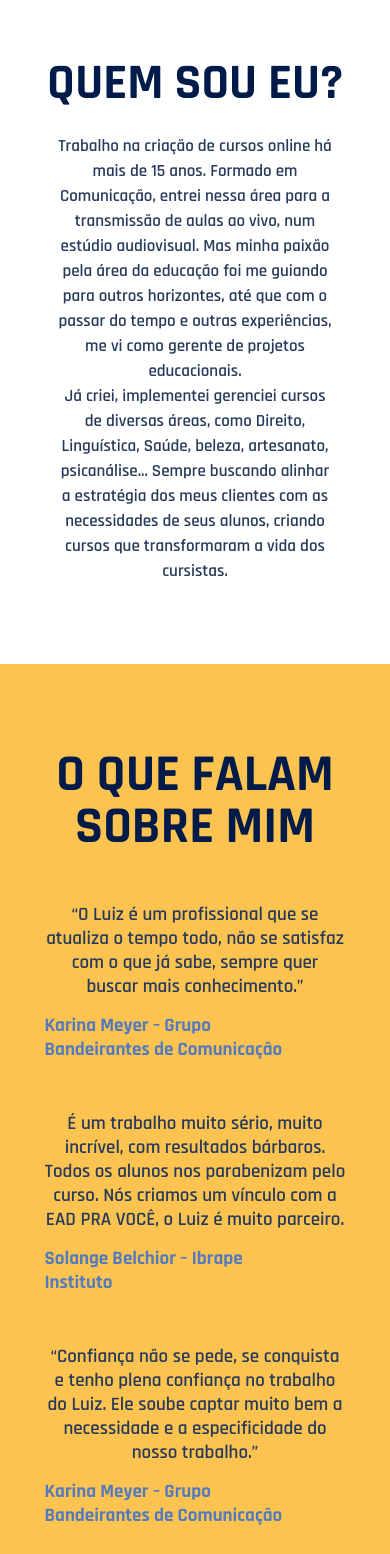
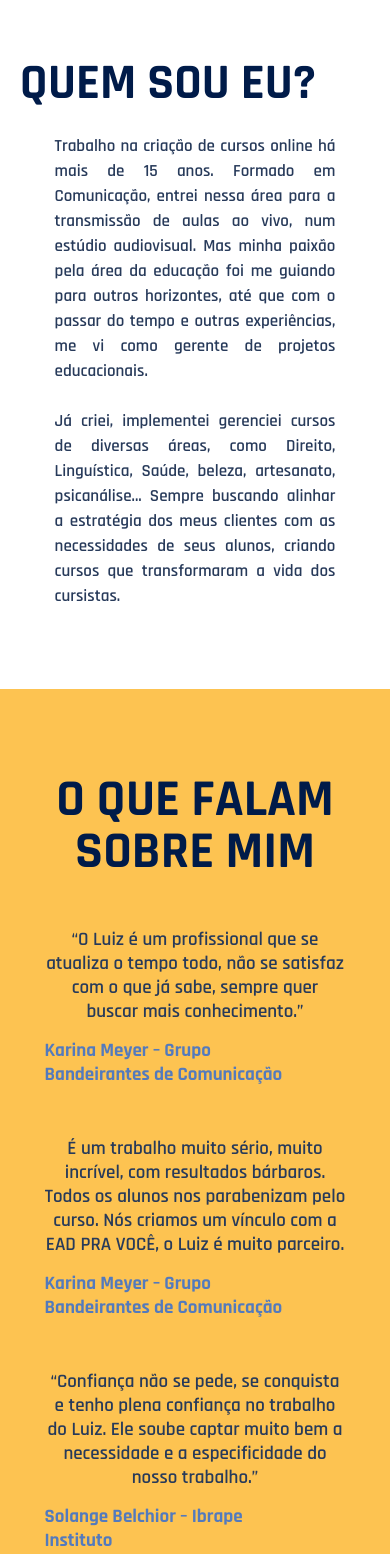
Before and after one commit to KauanBonatto/ead-luiz, a React (Create React App) app in the folder ead-luiz/: page / in a window 390 px wide. Shown: the part 3374-4928 px from the top of the page. Built offline with nearby package versions, Linux system fonts and the light colour scheme.

Commit message:
refactor: changing text align mobile to justify

```diff
--- a/ead-luiz/src/pages/App.js
+++ b/ead-luiz/src/pages/App.js
@@ -177,7 +177,7 @@ function App() {
               ao vivo, num estúdio audiovisual. Mas minha paixão pela área da educação
               foi me guiando para outros horizontes, até que com o passar do tempo e
               outras experiências, me vi como gerente de projetos educacionais.
-              <br/>
+              <br/><br/>
               Já criei, implementei gerenciei cursos de diversas áreas,
               como Direito, Linguística, Saúde, beleza, artesanato, psicanálise...
               Sempre buscando alinhar a estratégia dos meus clientes com as
@@ -217,8 +217,8 @@ function App() {
                 Nós criamos um vínculo com a EAD PRA VOCÊ, o Luiz é muito parceiro.
               </p>
               <p className="about-me-footer">
-                Solange Belchior – Ibrape <br />
-                Instituto
+                Karina Meyer – Grupo <br />
+                Bandeirantes de Comunicação
               </p>
             </div>
 
@@ -229,8 +229,8 @@ function App() {
                 do nosso trabalho.”
               </p>
               <p className="about-me-footer">
-                Karina Meyer – Grupo <br />
-                Bandeirantes de Comunicação
+                Solange Belchior – Ibrape <br />
+                Instituto
               </p>
             </div>
           </div>
--- a/ead-luiz/src/styles/global-responsive.css
+++ b/ead-luiz/src/styles/global-responsive.css
@@ -72,7 +72,7 @@
     }
     .who-am-i-image-wrapper{ width: 100%; }
     .who-am-i-image{ width: 60% !important; max-width: 245px; }
-    .who-am-i-title, .who-am-i-text{ text-align: center; }
+    .who-am-i-title, .who-am-i-text{ text-align: justify; }
 
     .for-you-cards-wrapper .box{ width: auto; }
 }
```
